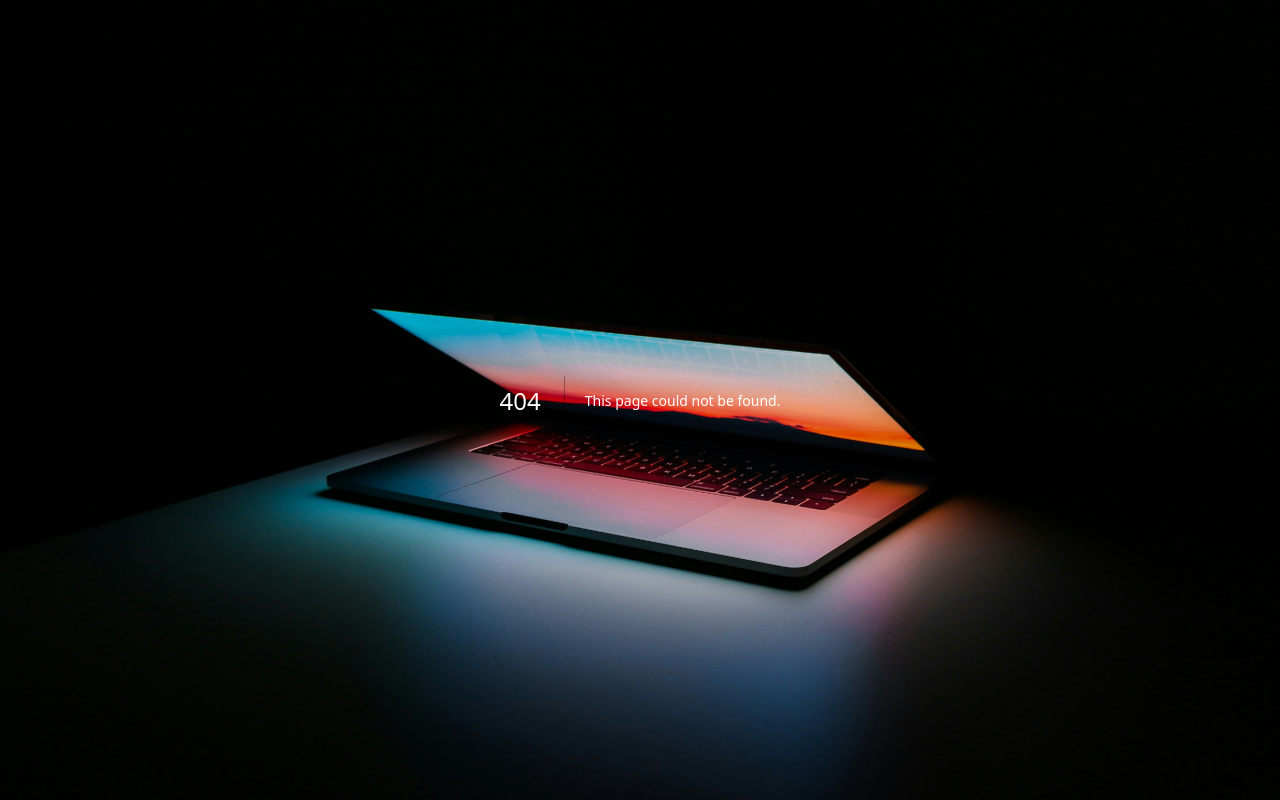
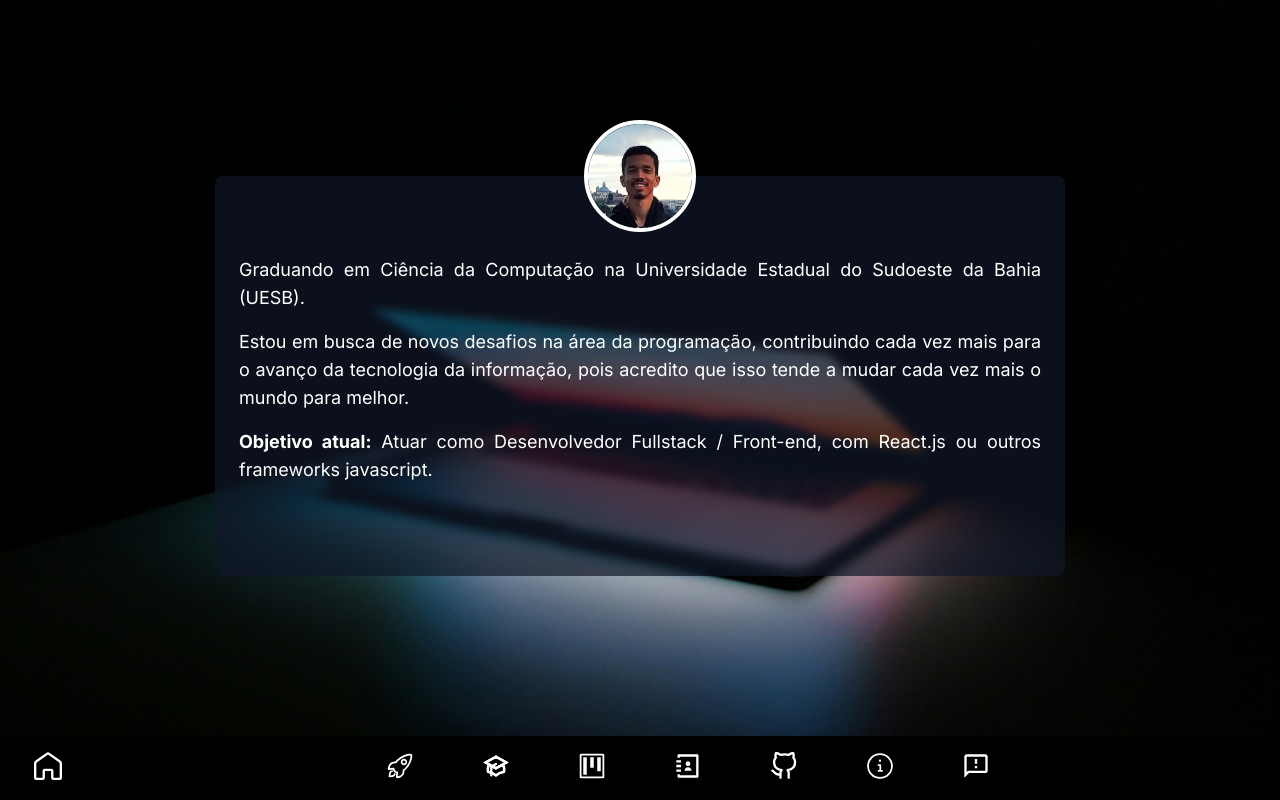
Before and after one commit to ricardorodriguespes17/meu-portifolio, a Next.js app: page /about in a window 1280 px wide. Before the commit this address had no page. Built offline with nearby package versions, Linux system fonts and the light colour scheme.

Commit message:
create toolbar and about page

```diff
--- a/package.json
+++ b/package.json
@@ -9,6 +9,7 @@
     "lint": "next lint"
   },
   "dependencies": {
+    "classnames": "^2.5.1",
     "next": "14.2.4",
     "react": "^18",
     "react-dom": "^18",
--- /dev/null
+++ b/src/app/about/page.tsx
@@ -0,0 +1,24 @@
+import Main from "@/components/MainContainer/Main";
+import ProfilePhoto from "@/components/ProfilePhoto";
+
+export default function AboutPage() {
+  return (
+    <div className="relative mt-4">
+      <div className="absolute top-0 left-1/2 transform -translate-x-1/2 -translate-y-1/2 z-50">
+        <ProfilePhoto />
+      </div>
+      <Main grid={false} className="pt-20 gap-4 *:text-justify *:text-lg">
+        <p>Graduando em Ciência da Computação na Universidade Estadual do Sudoeste da Bahia (UESB).</p>
+        <p>
+          Estou em busca de novos desafios na área da programação, contribuindo
+          cada vez mais para o avanço da tecnologia da informação, pois acredito
+          que isso tende a mudar cada vez mais o mundo para melhor.
+        </p>
+
+        <p>
+          <strong>Objetivo atual:</strong> Atuar como Desenvolvedor Fullstack / Front-end, com React.js ou outros frameworks javascript.
+        </p>
+      </Main>
+    </div>
+  );
+}
--- a/src/app/layout.tsx
+++ b/src/app/layout.tsx
@@ -1,6 +1,7 @@
 import type { Metadata } from "next";
 import { Inter } from "next/font/google";
 import "../styles/globals.css";
+import ToolBar from "@/components/ToolBar";
 
 const inter = Inter({ subsets: ["latin"] });
 
@@ -16,8 +17,11 @@ export default function RootLayout({
 }>) {
   return (
     <html lang="pt-br">
-      <body className={inter.className + " flex flex-col gap-8 justify-center items-center bg-primary bg-wallpapper bg-cover h-full p-8"}>
-        {children}
+      <body className={inter.className}>
+        <main className="flex flex-col gap-8 justify-center items-center bg-primary bg-wallpapper bg-cover flex-1 p-8">
+          {children}
+        </main>
+        <ToolBar />
       </body>
     </html>
   );
--- a/src/components/Icon.tsx
+++ b/src/components/Icon.tsx
@@ -2,6 +2,7 @@ import { IconType } from "react-icons"
 import { BsPersonVcard } from "react-icons/bs"
 import { FiGithub } from "react-icons/fi"
 import { GoInfo } from "react-icons/go"
+import { GrHomeRounded } from "react-icons/gr"
 import { HiOutlineAcademicCap } from "react-icons/hi"
 import { IoRocketOutline } from "react-icons/io5"
 import { MdOutlineFeedback } from "react-icons/md"
@@ -17,6 +18,8 @@ const Icon = ({ name, className }: IconProps) => {
 
   const getIcon = () => {
     switch (name) {
+      case "home":
+        return GrHomeRounded
       case "rocket":
         return IoRocketOutline
       case "about":
--- a/src/components/MainContainer/MainButton.tsx
+++ b/src/components/MainContainer/MainButton.tsx
@@ -1,29 +1,31 @@
 "use client";
-
 import { useRouter } from "next/navigation";
 import Icon from "../Icon"
 import Button from "../ui/Button"
+import classNames from "classnames";
 
 export type MainButtonProps = {
-  label: string
   iconName: string
+  label?: string
   navigateTo?: string
+  className?: string
+  title?: string
 }
 
-const MainButton = ({ label, iconName, navigateTo }: MainButtonProps) => {
+const MainButton = ({ label, title, iconName, navigateTo, className }: MainButtonProps) => {
   const router = useRouter()
 
   const onClick = () => {
-    if(navigateTo)
+    if (navigateTo)
       router.push(navigateTo)
-
   }
 
   return (
     <Button
+      variant="plain"
+      title={title}
+      className={classNames("flex flex-col justify-center items-center gap-1 text-white hover:shadow-2xl hover:bg-primary/30", className)}
       onClick={onClick}
-      variant="plain"
-      className="flex flex-col justify-center items-center gap-1 text-white hover:shadow-2xl hover:bg-primary/30"
     >
       <Icon className="text-5xl" name={iconName} />
       <strong className="text-inherit">{label}</strong>
--- /dev/null
+++ b/src/components/ProfilePhoto.tsx
@@ -0,0 +1,9 @@
+const ProfilePhoto = () => {
+  return (
+    <div className="rounded-full w-28 aspect-square border-4 border-white">
+      <img className="w-full h-full" src="/img/profile.png" alt="Foto de Ricardo Rodrigues" />
+    </div>
+  )
+}
+
+export default ProfilePhoto
--- /dev/null
+++ b/src/components/ToolBar.tsx
@@ -0,0 +1,47 @@
+"use client"
+import { usePathname } from "next/navigation"
+import Main from "./MainContainer"
+
+type ToolBarProps = {
+
+}
+
+const ToolBar = ({ }: ToolBarProps) => {
+  const pathname = usePathname();
+
+  const buttons = [
+    { path: "/", title: "Início", iconName: "home" },
+    { path: "/about", title: "Sobre", iconName: "about" },
+    { path: "/skills", title: "Habilidades", iconName: "rocket" },
+    { path: "/formation", title: "Formação", iconName: "academic" },
+    { path: "/projects", title: "Projetos", iconName: "projects" },
+    { path: "/contacts", title: "Contatos", iconName: "contact" },
+    { path: "/github", title: "Github", iconName: "github" },
+    { path: "/github", title: "Site", iconName: "info" },
+    { path: "/feedback", title: "Feedback", iconName: "feedback" },
+  ]
+
+  if(pathname === "/") {
+    return <></>
+  }
+
+  return (
+    <div className="flex bg-black w-full h-16">
+      <Main.Button iconName="home" navigateTo="/" />
+
+      <div className="flex justify-center flex-1">
+        {buttons
+          .filter(item => item.path !== pathname && item.path !== "/")
+          .map(item => (
+            <Main.Button
+              navigateTo={item.path}
+              title={item.title}
+              iconName={item.iconName}
+            />
+          ))}
+      </div>
+    </div>
+  )
+}
+
+export default ToolBar
--- a/src/styles/globals.css
+++ b/src/styles/globals.css
@@ -4,8 +4,7 @@
 @import './scroll.css';
 
 :root, body {
-  width: 100vw;
-  height: 100vh;
+  @apply flex flex-col w-screen h-screen
 }
 
 h1 {
--- a/tailwind.config.ts
+++ b/tailwind.config.ts
@@ -12,7 +12,7 @@ const config: Config = {
         'primary': '#101728',
         'secondary': '#9340ff',
         'white': '#fff',
-        'black': '#0C0C0D',
+        'black': '#000',
         'accent': '#D13766',
       },
       backgroundImage: {
```
Also changed, not shown: public/img/profile.png (added), 1 other file (tests, documents, lock files or other folders).
